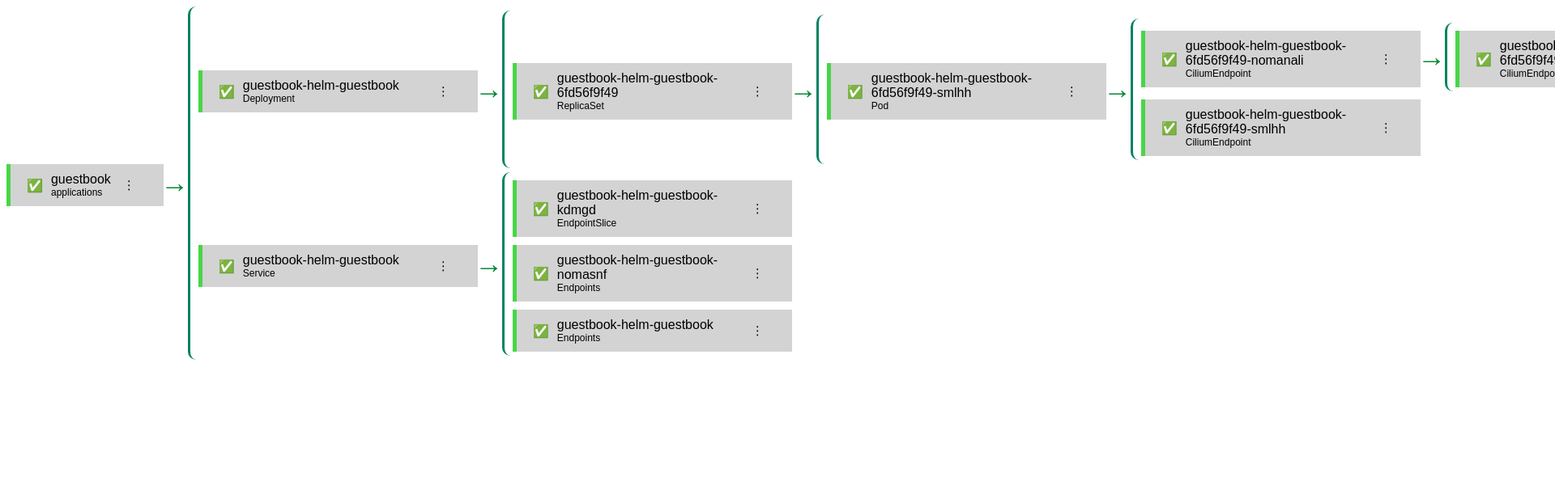
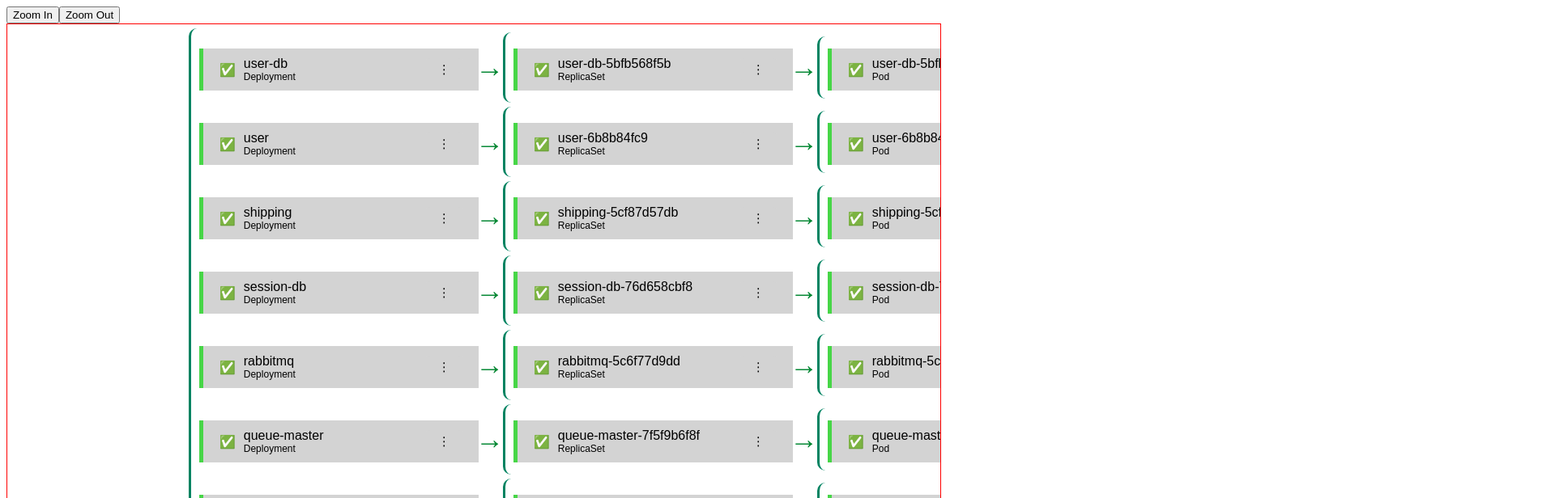
Before and after one commit to nomankhokhar/windows-explorer-in-react, a React (Create React App) app: page / in a window 1280 px wide. Shown: the top 616 px of the page at 81% size, 1920 px wide, since content can reach past the window. Built offline with nearby package versions, Linux system fonts and the light colour scheme; the HTML template or start-up script is replaced by a standard one.

Commit message:
Fix the Canvas Issue

```diff
--- a/src/App.css
+++ b/src/App.css
@@ -17,6 +17,12 @@
 .flex {
   display: flex;
   align-items: center;
+}
+
+.flexTree {
+  display: flex;
+  align-items: center;
+  justify-content: center;
 }
 
 .item-flex {
--- a/src/App.js
+++ b/src/App.js
@@ -2,7 +2,7 @@ import { useEffect, useState } from "react";
 import "./App.css";
 import Folder from "./components/Folder";
 import useTraverseTree from "./hooks/use-traverse-tree";
-import data from "./argocdTree.json";
+import data from "./socks_app.json";
 
 function App() {
   const [explorerData, setExplorerData] = useState({
@@ -99,11 +99,44 @@ function App() {
     handleNodes();
   }, []);
 
+  const [scale, setScale] = useState(1);
+
+  const zoomIn = () => {
+    setScale(scale + 0.01);
+  };
+
+  const zoomOut = () => {
+    setScale(scale - 0.01);
+  };
+
   return (
     <div>
-      {explorerData && (
-        <Folder handleInsertNode={handleInsertNode} explorer={explorerData} />
-      )}
+      <div>
+        <button onClick={zoomIn}>Zoom In</button>
+        <button onClick={zoomOut}>Zoom Out</button>
+      </div>
+      <div
+        style={{
+          width: "90vw",
+          height: "90vh",
+          overflow: "scroll",
+          border: "1px solid red",
+        }}
+        className="relative flexItem"
+      >
+        <div
+          style={{
+            transform: `scale(${scale})`,
+          }}
+        >
+          {explorerData && (
+            <Folder
+              handleInsertNode={handleInsertNode}
+              explorer={explorerData}
+            />
+          )}
+        </div>
+      </div>
     </div>
   );
 }
--- a/src/argocdTree.json
+++ b/src/argocdTree.json
@@ -197,6 +197,42 @@
             ],
             "resourceVersion": "10633",
             "createdAt": "2023-11-23T17:30:48Z"
+        },
+        {
+            "group": "cilium.io",
+            "version": "v2",
+            "kind": "CiliumEndpoint",
+            "namespace": "default",
+            "name": "guestbook-helm-guestbook-6fd56f9f49-nomanali-EndPoint-End",
+            "uid": "51ddf301-fa0b-43e6-8213-bd8de4cb0585677",
+            "parentRefs": [
+                {
+                    "kind": "Pod",
+                    "namespace": "default",
+                    "name": "guestbook-helm-guestbook-6fd56f9f49-smlhh",
+                    "uid": "51ddf301-fa0b-43e6-8213-bd8de4cb0581"
+                }
+            ],
+            "resourceVersion": "10633",
+            "createdAt": "2023-11-23T17:30:48Z"
+        },
+        {
+            "group": "cilium.io",
+            "version": "v2",
+            "kind": "CiliumEndpoint",
+            "namespace": "default",
+            "name": "guestbook-helm-guestbook-6fd56f9f49-nomanali-EndPoint-End-last",
+            "uid": "51ddf301-fa0b-43e6-8213-bd8de4cb05856789",
+            "parentRefs": [
+                {
+                    "kind": "Pod",
+                    "namespace": "default",
+                    "name": "guestbook-helm-guestbook",
+                    "uid": "7b6de5a7-1b64-4e57-986a-d22ac94655ba"
+                }
+            ],
+            "resourceVersion": "10633",
+            "createdAt": "2023-11-23T17:30:48Z"
         }
         ,
         {
@@ -217,6 +253,7 @@
             "resourceVersion": "10690",
             "createdAt": "2023-11-23T17:30:48Z"
         }
+
     ],
     "hosts": [
         {
```
